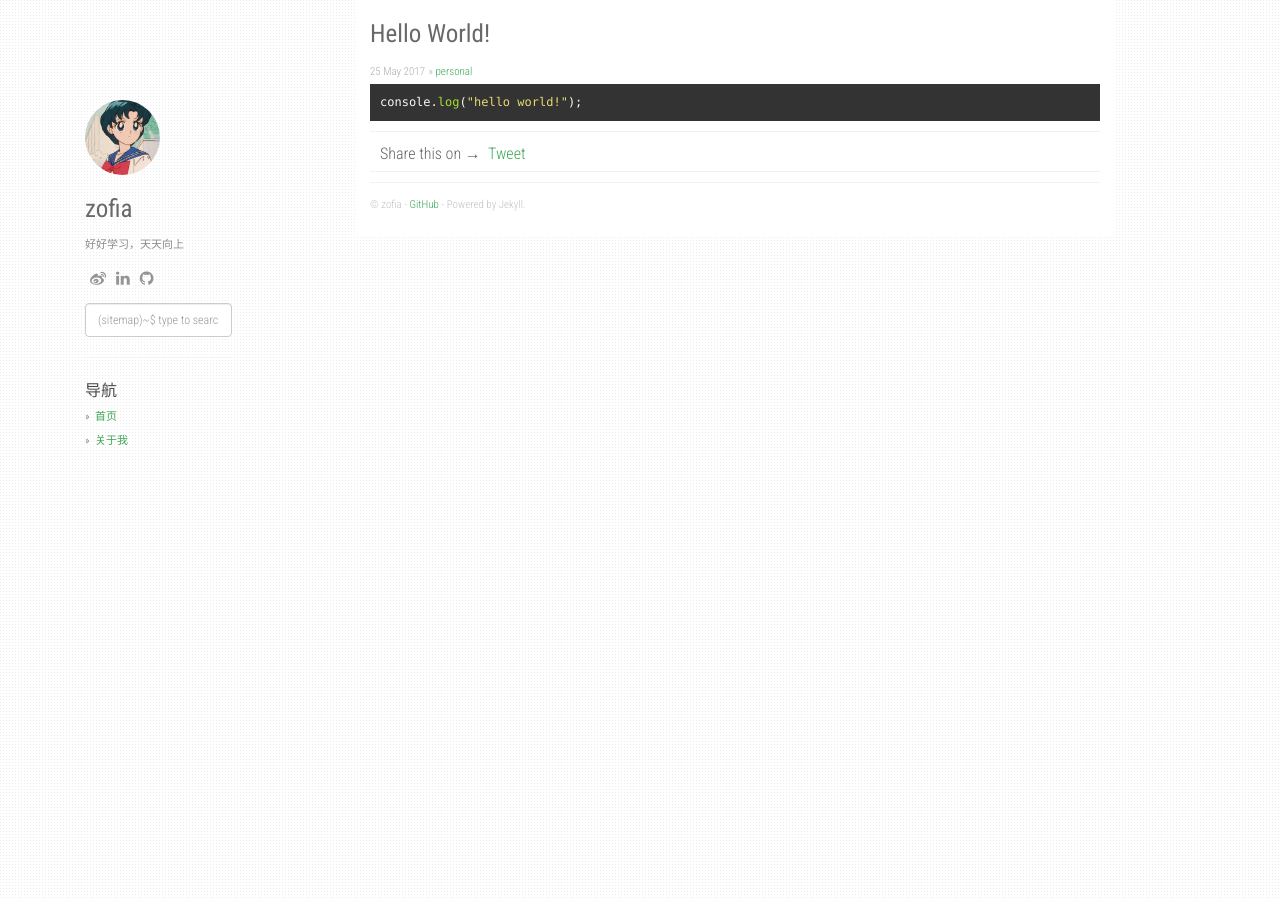
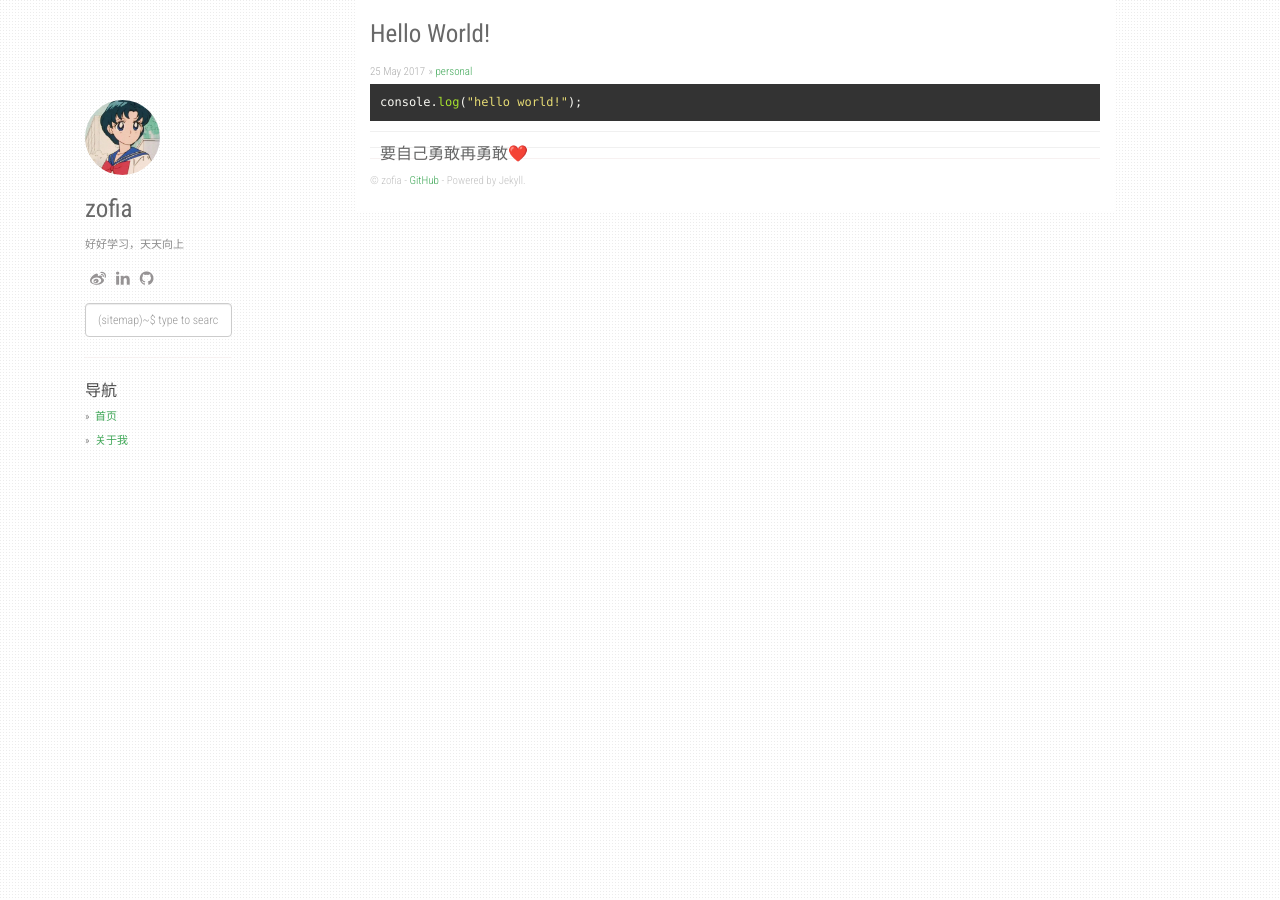
Before and after one commit to ZofiaMiao/ZofiaMiao.github.io, a Jekyll site: the page built from _posts/2017-05-25-hello-world.markdown, in a window 1280 px wide. Built offline with Jekyll 4.4.1, drawn with Linux system fonts in a browser that asks for light colours; nearby versions of some CDN libraries; comment, search, counter and statistics services are not loaded.

Commit message:
分享页改为签名

```diff
--- a/_includes/share-page.html
+++ b/_includes/share-page.html
@@ -1,8 +1,8 @@
 <div class="share-page">
-  <span style="float: left;">Share this on &rarr;&nbsp;&nbsp;</span>
+  <span style="float: left;">要自己勇敢再勇敢❤️</span>
 
   <!-- Twitter -->
-  <a href="https://twitter.com/share" class="twitter-share-button" data-via="{{ site.share.twitter_username }}">Tweet</a>
+  <!--<a href="https://twitter.com/share" class="twitter-share-button" data-via="{{ site.share.twitter_username }}">Tweet</a>-->
   <script>!function(d,s,id){var js,fjs=d.getElementsByTagName(s)[0],p=/^http:/.test(d.location)?'http':'https';if(!d.getElementById(id)){js=d.createElement(s);js.id=id;js.src=p+'://platform.twitter.com/widgets.js';fjs.parentNode.insertBefore(js,fjs);}}(document, 'script', 'twitter-wjs');</script>
 
   <!-- Google + -->
```
